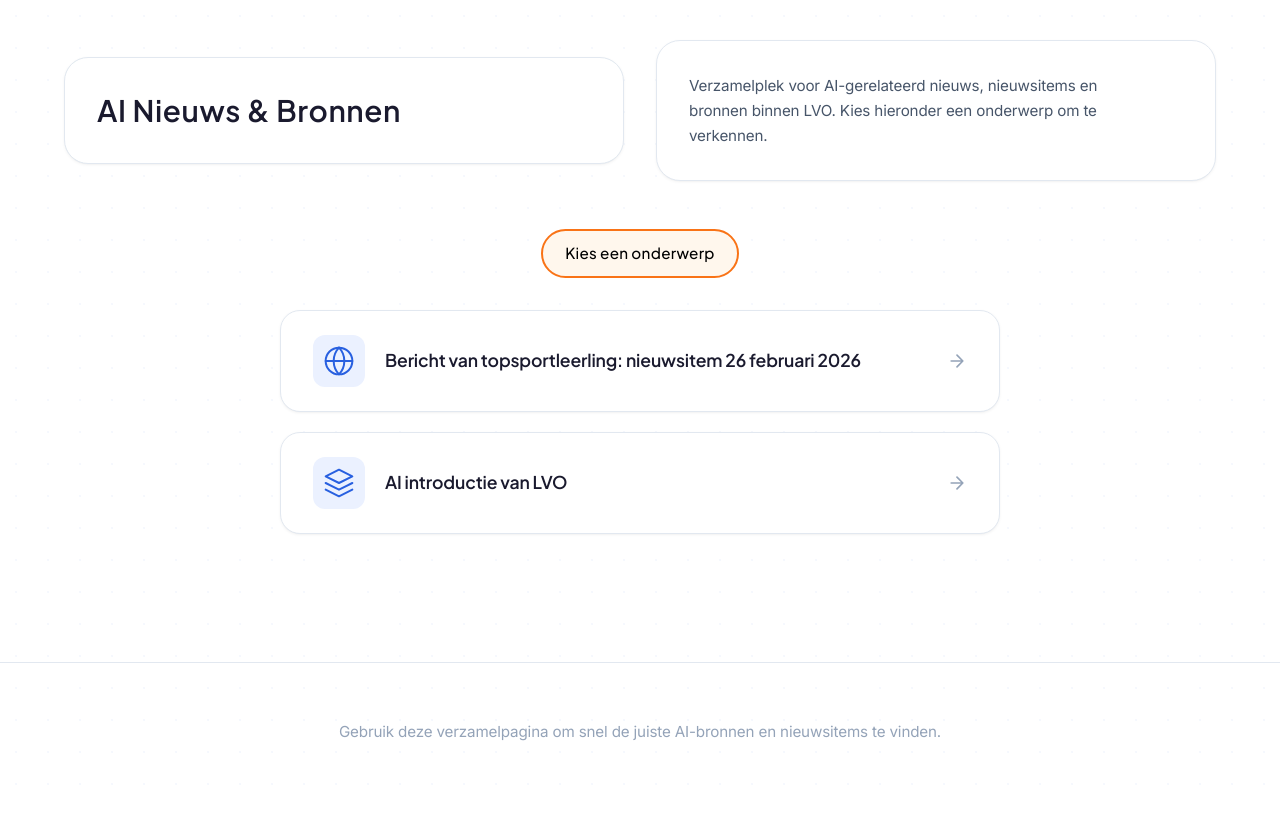
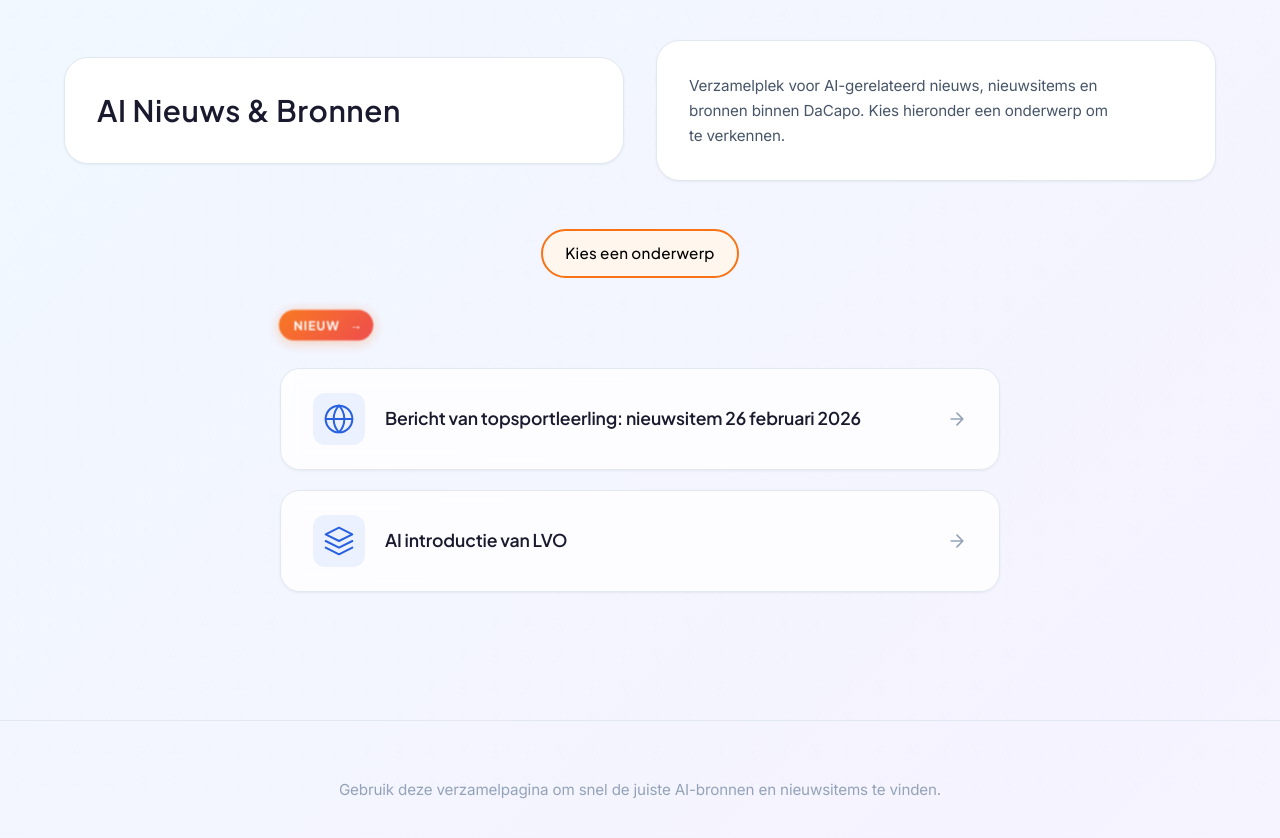
Before and after one commit to Kevinlimpens1977/dacaponieuwsbrief, a React (Vite) app: page / in a window 1280 px wide. Shown: the top 838 px of the page. Before the commit the page ends 800 px from the top, so only its background shows below. Built offline with nearby package versions, Linux system fonts and the light colour scheme.

Commit message:
feat: DaCapo branding, NIEUW badge, animated gradient background

```diff
--- a/src/pages/home/HomePage.css
+++ b/src/pages/home/HomePage.css
@@ -2,10 +2,47 @@
 /* HOME PAGE — AI Hub       */
 /* ======================== */
 
-/* Subtle AI-themed background */
+/* Animated gradient background */
 .homePageBg {
   position: relative;
   overflow: hidden;
+  background: linear-gradient(135deg,
+      #f8fafc 0%,
+      #eef2ff 25%,
+      #f0f9ff 50%,
+      #f5f3ff 75%,
+      #f8fafc 100%);
+  background-size: 400% 400%;
+  animation: homeGradientFlow 20s ease infinite;
+}
+
+@keyframes homeGradientFlow {
+  0% {
+    background-position: 0% 50%;
+  }
+
+  25% {
+    background-position: 100% 25%;
+  }
+
+  50% {
+    background-position: 100% 75%;
+  }
+
+  75% {
+    background-position: 0% 100%;
+  }
+
+  100% {
+    background-position: 0% 50%;
+  }
+}
+
+@media (prefers-reduced-motion: reduce) {
+  .homePageBg {
+    animation: none;
+    background-position: 0% 50%;
+  }
 }
 
 /* AI dot-grid pattern */
@@ -15,7 +52,7 @@
   pointer-events: none;
   z-index: 0;
   background-image:
-    radial-gradient(circle, rgba(40, 96, 224, 0.045) 1px, transparent 1px);
+    radial-gradient(circle, rgba(40, 96, 224, 0.04) 1px, transparent 1px);
   background-size: 32px 32px;
 }
 
@@ -32,12 +69,89 @@
   gap: 1.25rem;
   max-width: 720px;
   margin: 0 auto;
+  position: relative;
 }
 
-/* Navigation card — matches startCard style */
+/* ======================== */
+/* "NIEUW" ANIMATED BADGE   */
+/* ======================== */
+.homeNewBadge {
+  display: inline-flex;
+  align-items: center;
+  gap: 0.35rem;
+  align-self: flex-start;
+  padding: 0.35rem 0.9rem;
+  border-radius: 999px;
+  background: linear-gradient(135deg, #f97316, #ef4444);
+  color: #ffffff;
+  font-family: var(--font-accent);
+  font-size: 0.75rem;
+  font-weight: 700;
+  letter-spacing: 0.08em;
+  text-transform: uppercase;
+  animation: badgePulse 2s ease-in-out infinite;
+  box-shadow: 0 2px 12px rgba(249, 115, 22, 0.35);
+  margin-bottom: 0.5rem;
+}
+
+.homeNewArrow {
+  display: inline-block;
+  animation: arrowBounce 1.2s ease-in-out infinite;
+}
+
+@keyframes badgePulse {
+
+  0%,
+  100% {
+    transform: scale(1);
+    opacity: 1;
+  }
+
+  50% {
+    transform: scale(1.05);
+    opacity: 0.9;
+  }
+}
+
+@keyframes arrowBounce {
+
+  0%,
+  100% {
+    transform: translateX(0);
+  }
+
+  50% {
+    transform: translateX(4px);
+  }
+}
+
+@media (prefers-reduced-motion: reduce) {
+  .homeNewBadge {
+    animation: none;
+  }
+
+  .homeNewArrow {
+    animation: none;
+  }
+}
+
+/* Highlight border for the "new" card */
+.homeNavCardNew {
+  border-color: #f97316;
+}
+
+.homeNavCardNew:hover {
+  border-color: #ea580c;
+}
+
+/* ======================== */
+/* NAVIGATION CARD          */
+/* ======================== */
 .homeNavCard {
   display: block;
-  background: var(--bg-surface);
+  background: rgba(255, 255, 255, 0.8);
+  backdrop-filter: blur(8px);
+  -webkit-backdrop-filter: blur(8px);
   border: 1.5px solid var(--border-default);
   border-radius: 1.25rem;
   padding: 0;
@@ -77,7 +191,7 @@
   border-radius: 0.75rem;
   background: var(--primary-light);
   color: var(--primary);
-  transition: background 0.18s ease;
+  transition: background 0.18s ease, color 0.18s ease;
 }
 
 .homeNavCard:hover .homeNavIcon {
@@ -114,15 +228,33 @@
   color: var(--primary);
 }
 
-/* Dark mode adjustments */
+/* ======================== */
+/* DARK MODE                */
+/* ======================== */
 @media (prefers-color-scheme: dark) {
+  .homePageBg {
+    background: linear-gradient(135deg,
+        #0f172a 0%,
+        #1e1b4b 25%,
+        #0c4a6e 50%,
+        #1e1b4b 75%,
+        #0f172a 100%);
+    background-size: 400% 400%;
+  }
+
   .homeAiGrid {
     background-image:
       radial-gradient(circle, rgba(47, 107, 255, 0.06) 1px, transparent 1px);
   }
+
+  .homeNavCard {
+    background: rgba(30, 41, 59, 0.75);
+  }
 }
 
-/* Mobile */
+/* ======================== */
+/* MOBILE                   */
+/* ======================== */
 @media (max-width: 600px) {
   .homeNavCardInner {
     padding: 1.25rem 1.25rem;
--- a/src/pages/home/HomePage.tsx
+++ b/src/pages/home/HomePage.tsx
@@ -14,7 +14,7 @@
                 <div className="heroCard heroIntro">
                     <p>
                         Verzamelplek voor AI-gerelateerd nieuws, nieuwsitems en bronnen
-                        binnen LVO. Kies hieronder een onderwerp om te verkennen.
+                        binnen DaCapo. Kies hieronder een onderwerp om te verkennen.
                     </p>
                 </div>
             </header>
@@ -27,11 +27,14 @@
 
                 {/* Two large buttons stacked */}
                 <div className="homeCardStack">
+                    <span className="homeNewBadge" aria-label="Nieuw">
+                        NIEUW <span className="homeNewArrow">→</span>
+                    </span>
                     <a
                         href="#/topsportbericht"
                         target="_blank"
                         rel="noreferrer"
-                        className="homeNavCard"
+                        className="homeNavCard homeNavCardNew"
                         id="btn-topsport"
                     >
                         <div className="homeNavCardInner">
```
